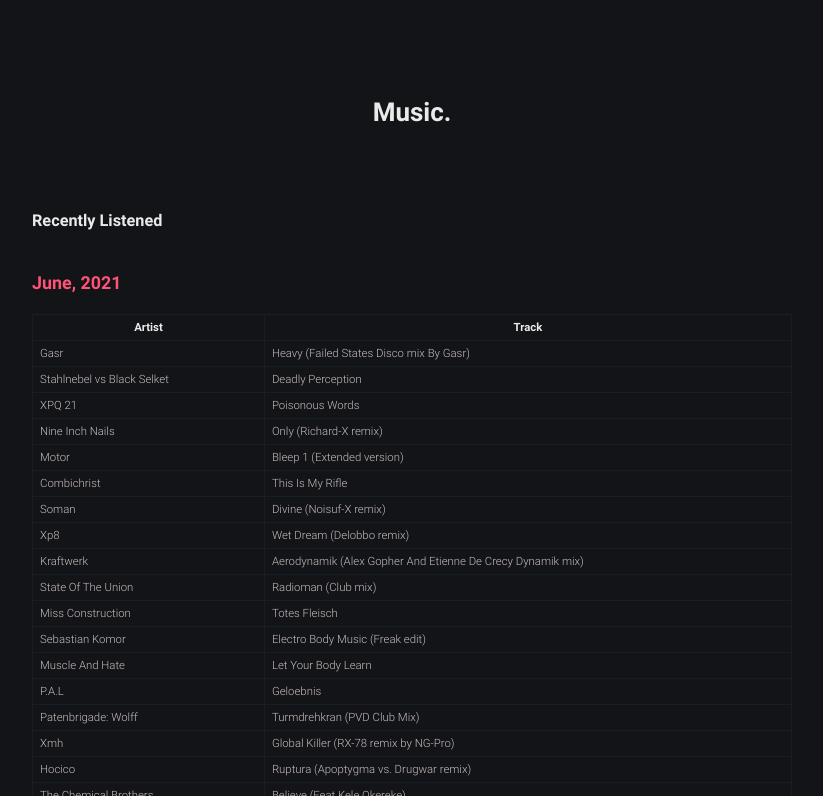
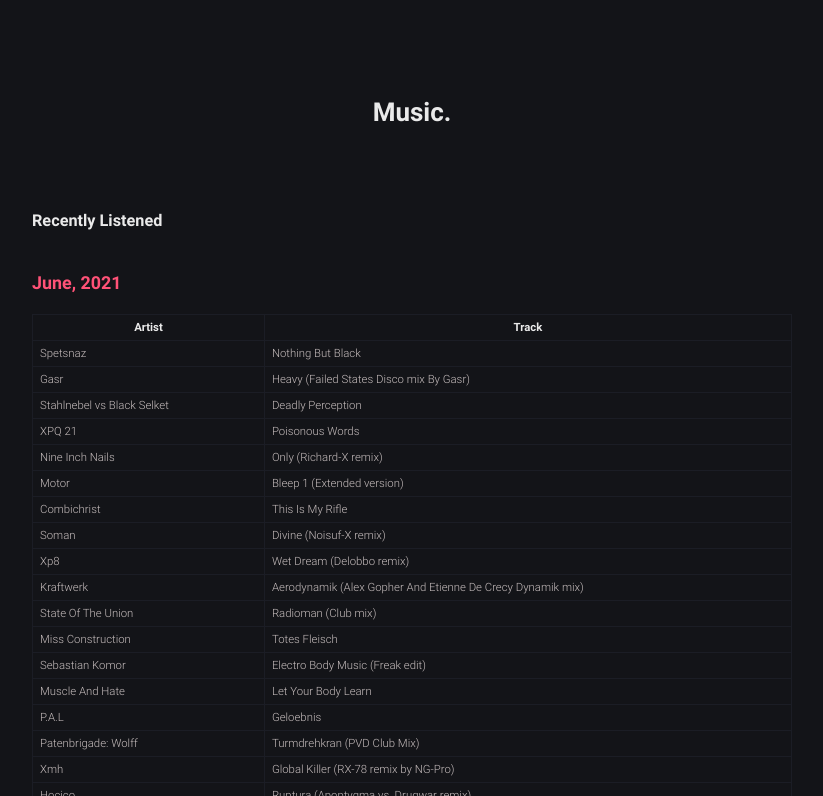
Before and after one commit to robert-marshall/xyz, a Jekyll site: the page built from music.md, in a window 1280 px wide and 900 px high, cut to the strip 104-900 px from the top of the window. Shown: the whole strip, without its empty margins (228-1051 px from the left). Built offline with Jekyll 4.4.1, drawn with Linux system fonts in a browser that asks for light colours.

Commit message:
Things went wrong...

```diff
--- a/music.md
+++ b/music.md
@@ -11,6 +11,7 @@
 
 | Artist | Track |
 |--------|-------|
+Spetsnaz | Nothing But Black
 Gasr | Heavy (Failed States Disco mix By Gasr)
 Stahlnebel vs Black Selket | Deadly Perception
 XPQ 21 | Poisonous Words
```
